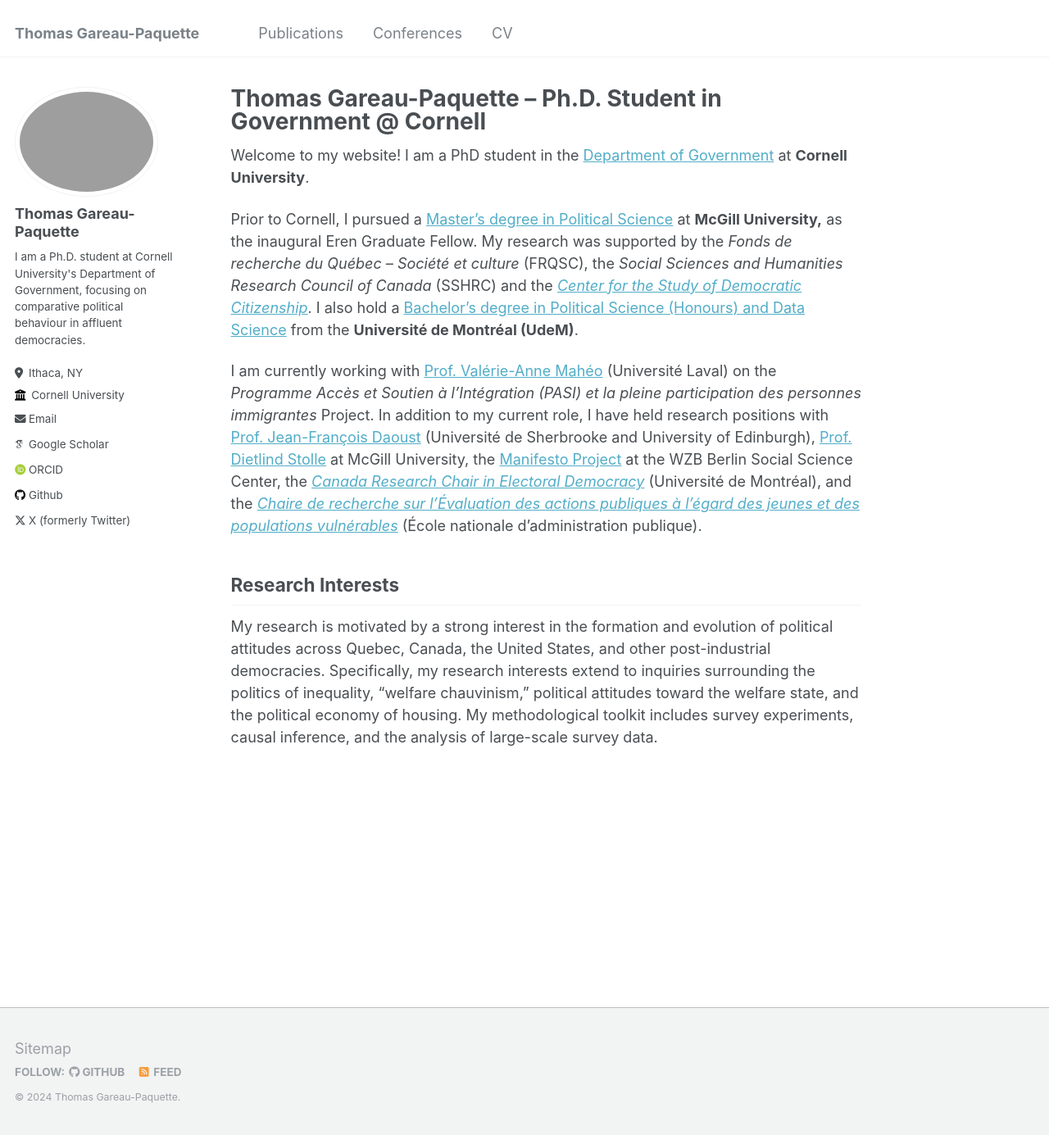
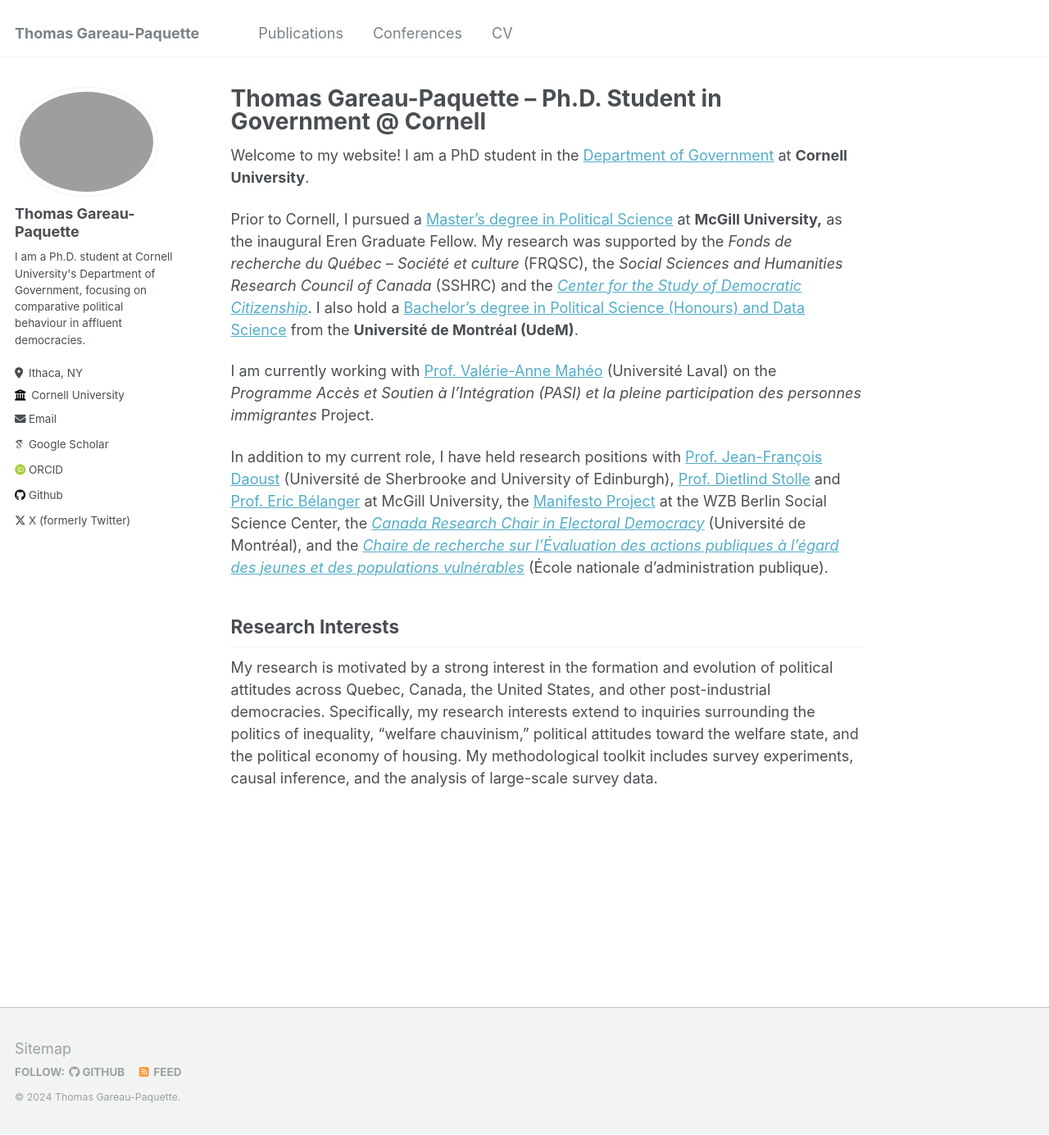
Before and after one commit to ThomasGareau/thomasgareau, a Jekyll site: the page built from _pages/about.md, in a window 1280 px wide and 1385 px high. Shown: the whole window at 82% size. Built offline with Jekyll 4.4.1, drawn with Linux system fonts in a browser that asks for light colours; some web fonts are replaced.

Commit message:
added prof

```diff
--- a/_pages/about.md
+++ b/_pages/about.md
@@ -11,7 +11,9 @@
 
 Prior to Cornell, I pursued a [Master's degree in Political Science](https://www.mcgill.ca/politicalscience/grad/admissions/ma) at **McGill University,** as the inaugural Eren Graduate Fellow. My research was supported by the *Fonds de recherche du Québec – Société et culture* (FRQSC), the *Social Sciences and Humanities Research Council of Canada* (SSHRC) and the *[Center for the Study of Democratic Citizenship](https://csdc-cecd.ca/alumni/)*. I also hold a [Bachelor's degree in Political Science (Honours) and Data Science](https://pol.umontreal.ca/programmes-cours/premier-cycle/baccalaureat-science-politique/) from the **Université de Montréal (UdeM)**.
 
-I am currently working with [Prof. Valérie-Anne Mahéo](https://www.fss.ulaval.ca/notre-faculte/repertoire-du-personnel/valerie-anne-maheo) (Université Laval) on the  *Programme Accès et Soutien à l’Intégration (PASI) et la pleine participation des personnes immigrantes* Project. In addition to my current role, I have held research positions with [Prof. Jean-François Daoust](https://www.usherbrooke.ca/politique-appliquee/ecole/personnel/personnel-enseignant/jean-francois-daoust) (Université de Sherbrooke and University of Edinburgh), [Prof. Dietlind Stolle](https://www.mcgill.ca/politicalscience/dietlind-stolle) at McGill University, the [Manifesto Project](https://manifesto-project.wzb.eu/) at the WZB Berlin Social Science Center, the *[Canada Research Chair in Electoral Democracy](https://www.chairedemocratie.com/)* (Université de Montréal), and the *[Chaire de recherche sur l’Évaluation des actions publiques à l’égard des jeunes et des populations vulnérables](http://crevaj.ca/)* (École nationale d'administration publique).
+I am currently working with [Prof. Valérie-Anne Mahéo](https://www.fss.ulaval.ca/notre-faculte/repertoire-du-personnel/valerie-anne-maheo) (Université Laval) on the  *Programme Accès et Soutien à l’Intégration (PASI) et la pleine participation des personnes immigrantes* Project.
+
+In addition to my current role, I have held research positions with [Prof. Jean-François Daoust](https://www.usherbrooke.ca/politique-appliquee/ecole/personnel/personnel-enseignant/jean-francois-daoust) (Université de Sherbrooke and University of Edinburgh), [Prof. Dietlind Stolle](https://www.mcgill.ca/politicalscience/dietlind-stolle) and [Prof. Eric Bélanger](https://www.mcgill.ca/politicalscience/eric-belanger) at McGill University, the [Manifesto Project](https://manifesto-project.wzb.eu/) at the WZB Berlin Social Science Center, the *[Canada Research Chair in Electoral Democracy](https://www.chairedemocratie.com/)* (Université de Montréal), and the *[Chaire de recherche sur l’Évaluation des actions publiques à l’égard des jeunes et des populations vulnérables](http://crevaj.ca/)* (École nationale d'administration publique).
 
 
 ## Research Interests
```
